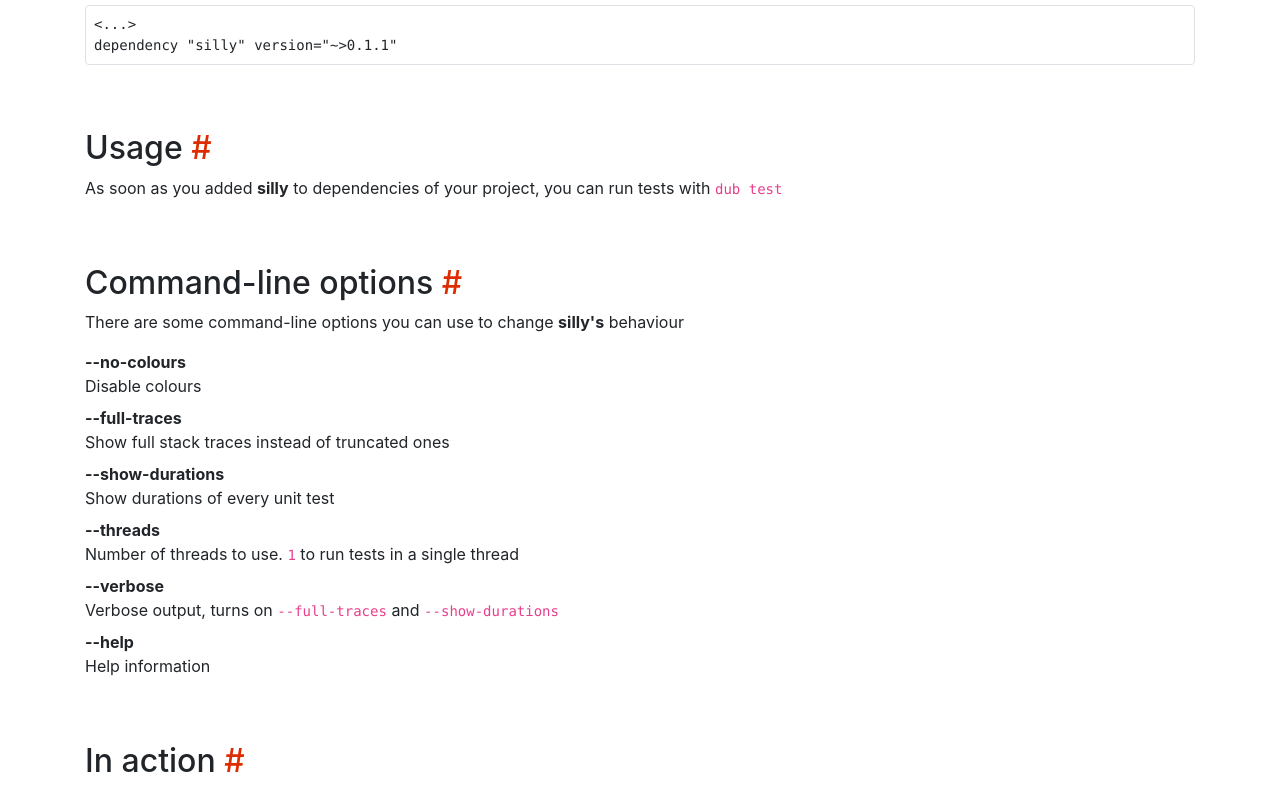
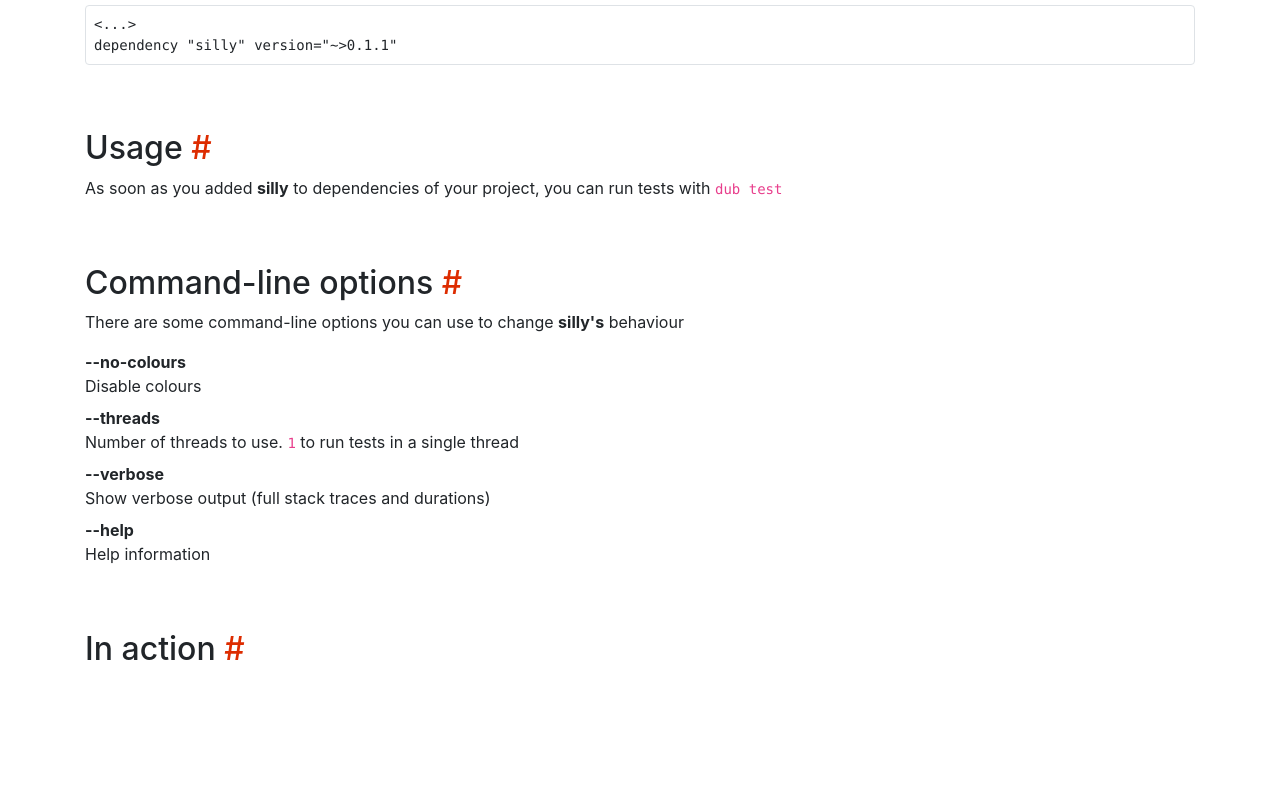
Before and after one commit to AntonMeep/silly, a website built with webpack: page pages/public/index.html in a window 1280 px wide. Shown: the part 1057-1845 px from the top of the page. After the commit the page ends 1733 px from the top, so only its background shows below. Built offline with nearby package versions, Linux system fonts and the light colour scheme; files whose address does not match are found by name.

Commit message:
Remove documentation for removed options

```diff
--- a/pages/public/index.html
+++ b/pages/public/index.html
@@ -108,14 +108,10 @@
 						<dl>
 							<dt>--no-colours</dt>
 							<dd>Disable colours</dd>
-							<dt>--full-traces</dt>
-							<dd>Show full stack traces instead of truncated ones</dd>
-							<dt>--show-durations</dt>
-							<dd>Show durations of every unit test</dd>
 							<dt>--threads</dt>
 							<dd>Number of threads to use. <code>1</code> to run tests in a single thread</dd>
 							<dt>--verbose</dt>
-							<dd>Verbose output, turns on <code>--full-traces</code> and <code>--show-durations</code></dd>
+							<dd>Show verbose output (full stack traces and durations)</dd>
 							<dt>--help</dt>
 							<dd>Help information</dd>
 						</dd>
```
